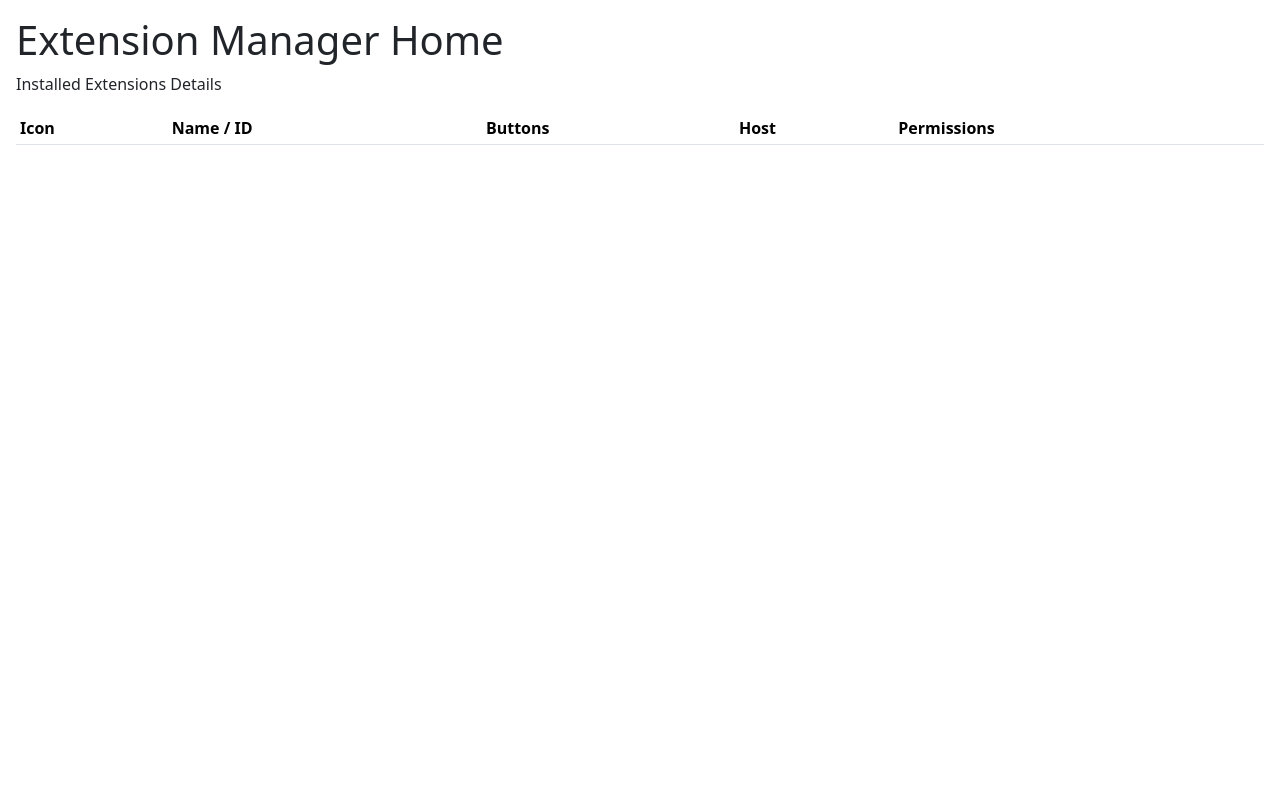
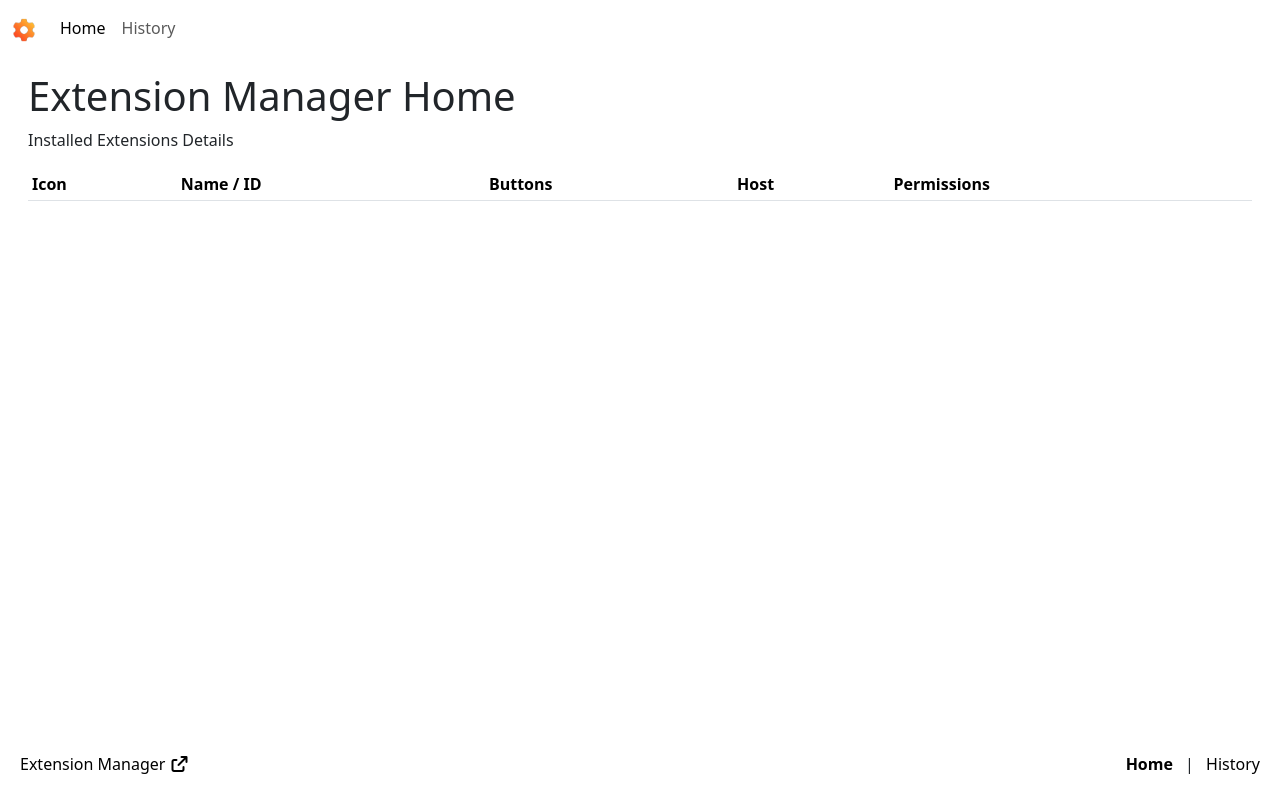
Before and after one commit to smashedr/extension-manager, a browser extension: page src/html/home.html in a window 1280 px wide. Drawn offline with nearby package versions, Linux system fonts and the light colour scheme; some packages are replaced by stand-ins of ours; a script that the page names is missing.

Commit message:
Start Template

```diff
--- a/src/html/home.html
+++ b/src/html/home.html
@@ -1,5 +1,5 @@
 <!doctype html>
-<html lang="en">
+<html lang="en" class="h-100" >
 <head>
     <meta charset="utf-8">
     <title>Extension Manager Home</title>
@@ -9,9 +9,32 @@
     <link rel="stylesheet" type="text/css" href="../css/main.css">
     <script type="text/javascript" src="../js/theme.js"></script>
 </head>
-<body>
+<body class="d-flex flex-column h-100">
 
-<div class="container-fluid p-3">
+<header>
+    <nav class="navbar navbar-expand-sm">
+        <div class="container-fluid">
+            <a class="navbar-brand" href="/">
+                <img src="/images/logo32.png" width="24" height="24" alt="logo"></a>
+            <button class="navbar-toggler" type="button" data-bs-toggle="collapse"
+                    data-bs-target="#navbarSupportedContent" aria-controls="navbarSupportedContent"
+                    aria-expanded="false" aria-label="Toggle navigation">
+                <span class="navbar-toggler-icon"></span>
+            </button>
+            <div class="collapse navbar-collapse" id="navbarSupportedContent">
+                <ul class="navbar-nav me-auto mb-2 mb-sm-0">
+                    <li class="nav-item"><a class="nav-link active" href="../html/home.html">
+                        Home</a></li>
+                    <li class="nav-item"><a class="nav-link" href="../html/history.html">
+                        History</a></li>
+                </ul>
+            </div>
+        </div>
+    </nav>
+</header>
+
+<main class="flex-grow-1 p-3">
+<div class="container-fluid">
     <div class="row">
         <div class="col-12">
             <h1>Extension Manager Home</h1>
@@ -42,6 +65,25 @@
         </div>
     </div>
 </div> <!-- container -->
+</main> <!-- main -->
+
+<footer class="footer mt-auto p-2 flex-shrink-0">
+    <div class="container-fluid">
+        <div class="row">
+            <div class="col-12 col-sm-4">
+                <p><a class="link-body-emphasis text-decoration-none" href="https://github.com/smashedr/extension-manager" target="_blank" rel="noopener">
+                    Extension Manager <i class="fa-solid fa-arrow-up-right-from-square"></i></a></p>
+            </div>
+            <div class="col-12 col-sm-8 text-sm-end">
+                <ul class="list-inline">
+                    <li class="list-inline-item"><a class="link-body-emphasis text-decoration-none fw-bold" href="../html/home.html">Home</a></li>
+                    <li class="list-inline-item">|</li>
+                    <li class="list-inline-item"><a class="link-body-emphasis text-decoration-none" href="../html/history.html">History</a></li>
+                </ul>
+            </div>
+        </div>
+    </div>
+</footer> <!-- footer -->
 
 <button type="button" class="btn btn-outline-primary" id="back-to-top">
     <i class="fa-regular fa-square-caret-up"></i>
--- a/src/js/history.js
+++ b/src/js/history.js
@@ -6,9 +6,9 @@ chrome.storage.onChanged.addListener(onChanged)
 
 document.addEventListener('DOMContentLoaded', domContentLoaded)
 
-document
-    .querySelectorAll('a[href]')
-    .forEach((el) => el.addEventListener('click', linkClick))
+// document
+//     .querySelectorAll('a[href]')
+//     .forEach((el) => el.addEventListener('click', linkClick))
 
 const historyTable = document.getElementById('history-table')
 
--- a/src/js/home.js
+++ b/src/js/home.js
@@ -14,9 +14,9 @@ chrome.management.onDisabled.addListener(updateExtensions)
 
 document.addEventListener('DOMContentLoaded', domContentLoaded)
 
-document
-    .querySelectorAll('a[href]')
-    .forEach((el) => el.addEventListener('click', linkClick))
+// document
+//     .querySelectorAll('a[href]')
+//     .forEach((el) => el.addEventListener('click', linkClick))
 
 const extensionsTable = document.getElementById('extensions-table')
 const faCircle = document.querySelector('.d-none .fa-circle')
```
Also changed, not shown: src/html/history.html (+44 -2 lines).
